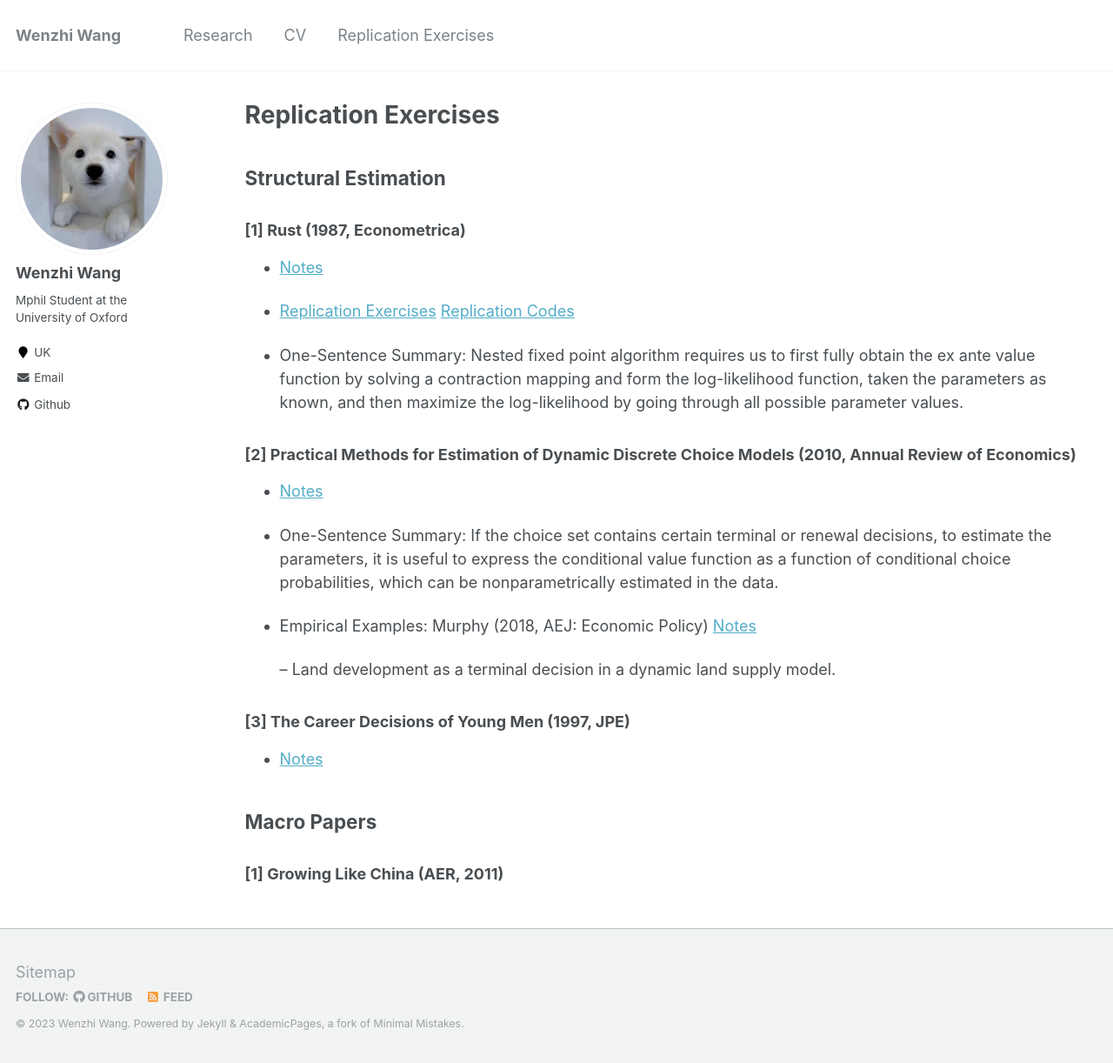
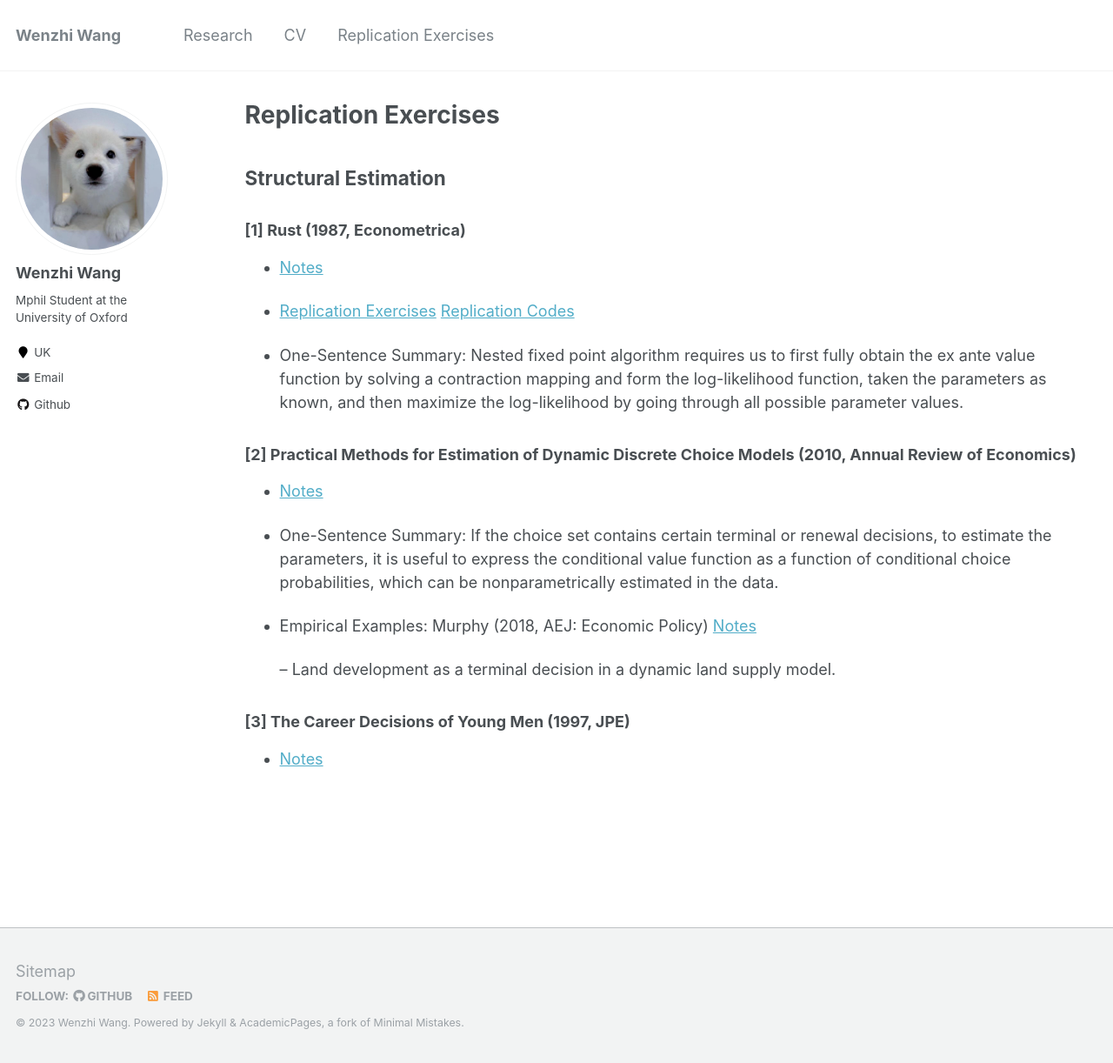
Before and after one commit to wangwz-econ/wangwz-econ.github.io, a Jekyll site: the page built from _pages/replicationexercises.md, in a window 1280 px wide and 1222 px high. Shown: the whole window at 87% size. Built offline with Jekyll 4.4.1, drawn with Linux system fonts in a browser that asks for light colours.

Commit message:
Update replicationexercises.md

```diff
--- a/_pages/replicationexercises.md
+++ b/_pages/replicationexercises.md
@@ -28,7 +28,3 @@ author_profile: true
 
 ### \[3\] The Career Decisions of Young Men (1997, JPE)
 - [Notes](https://wangwz-econ.github.io/files/Notes on Keane and Wolpin 1997.pdf)
-
-## Macro Papers
-
-### \[1\] Growing Like China (AER, 2011)
```
